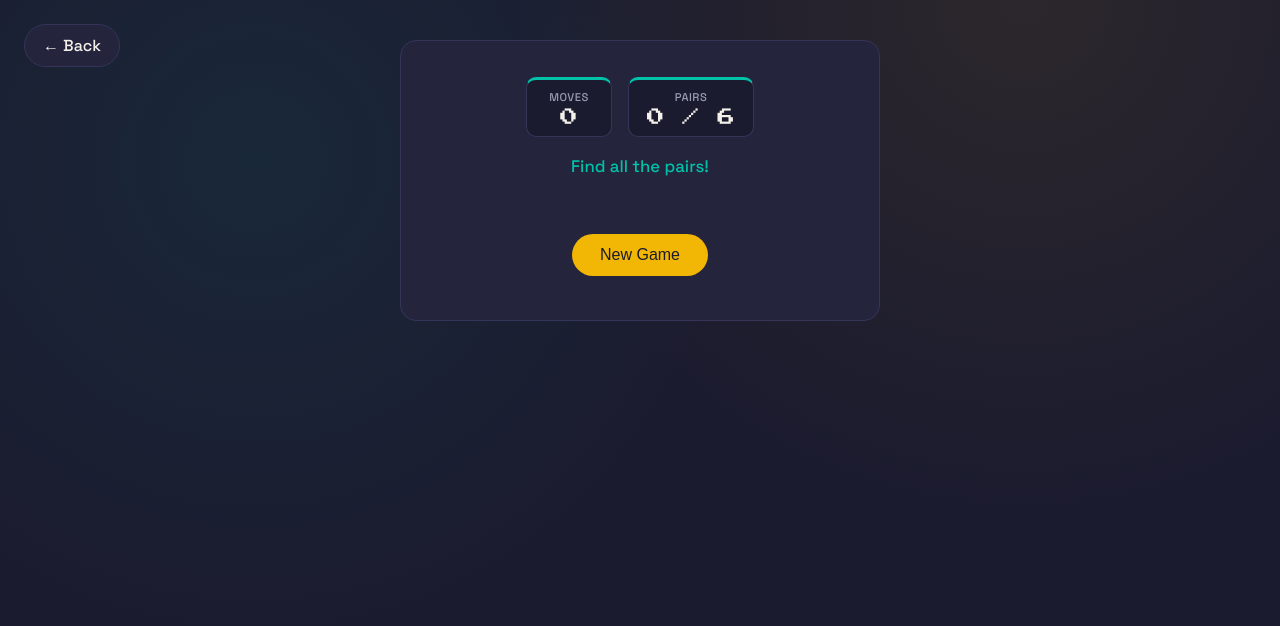
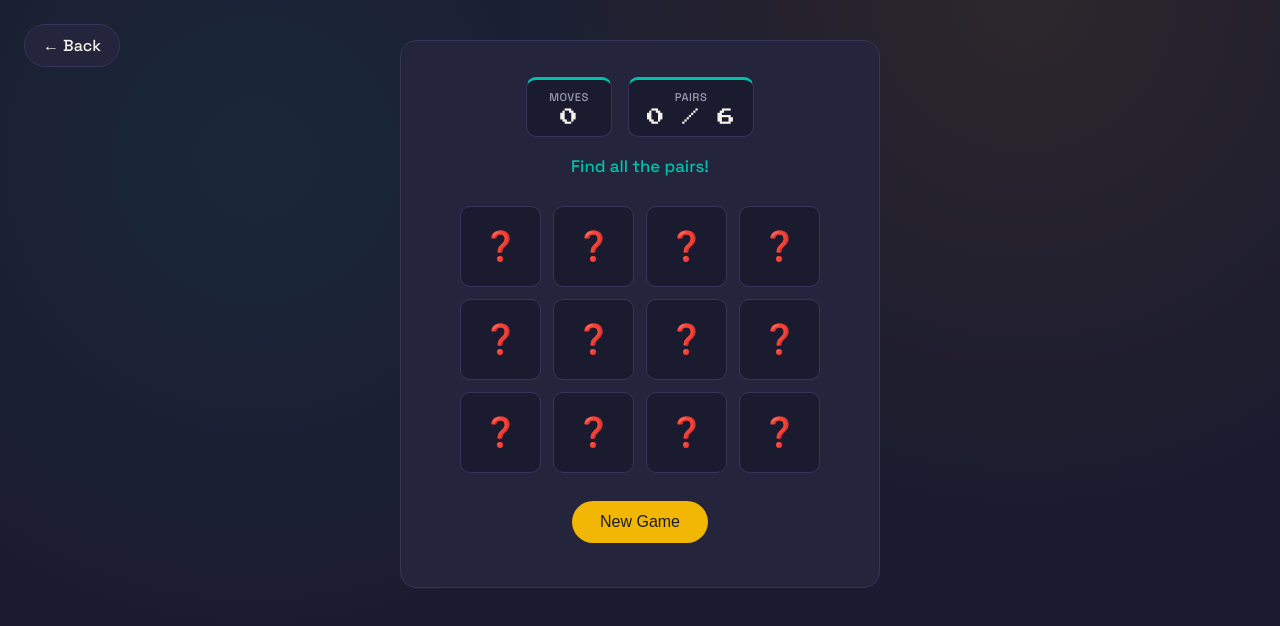
Before and after one commit to AhmedKrs1/GameSite, a website: page memory-match.html in a window 1280 px wide. Drawn offline with Linux system fonts and the light colour scheme.

Commit message:
memory match fix

```diff
--- a/js/memory-match.js
+++ b/js/memory-match.js
@@ -82,6 +82,7 @@ document.addEventListener("DOMContentLoaded", () => {
           flipped = [];
           boardLocked = false;
           render();
+
         }, 800);
       }
     }
@@ -100,9 +101,12 @@ document.addEventListener("DOMContentLoaded", () => {
         statusEl.textContent = "Find all the pairs!";
 
         render();
+
+
+
     }
+    resetBtn.addEventListener("click", newGame);
 
-  resetBtn.addEventListener("click", newGame);
 
   newGame(); // start the first game on page load
 });
--- a/memory-match.html
+++ b/memory-match.html
@@ -22,11 +22,12 @@
             </div>
 
             <p id="status">Find all matching pairs!</p>
-            <div class="memory-board" id="board">
+            <div class="memory-board" id="memory-board">
             <!-- Cards will be generated here by JavaScript -->
             </div>
             <button id="reset-btn">New Game</button>
         </main>
+
         <script src="js/memory-match.js"></script>
     </body>
 
```
Lines whose indentation alone changed are shown as unchanged.
